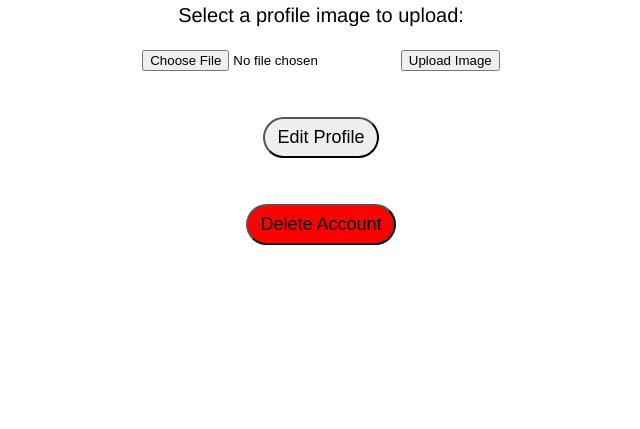
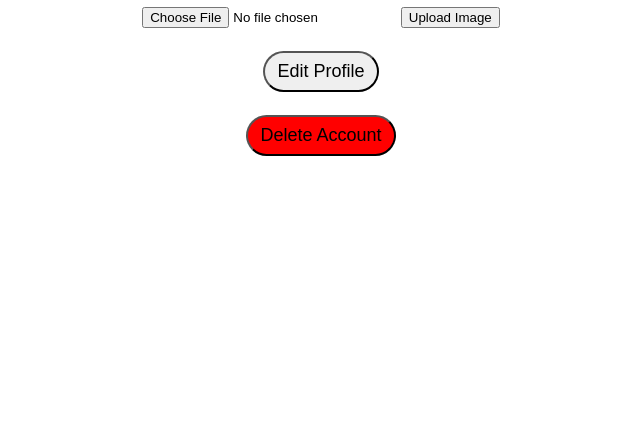
Before and after one commit to kouYang2015/owls-IlluminationMusic, a PHP site: page /user_setting.php in a window 1280 px wide. Shown: the part 371-800 px from the top of the page, without its empty margins (319-959 px from the left). Run offline with PHP 8.4, Linux system fonts and the light colour scheme; data that the repository does not hold is empty.

Commit message:
cleaned up user_settings.php

```diff
--- a/src/user_setting.php
+++ b/src/user_setting.php
@@ -56,12 +56,10 @@
   </div>
   <div class="upload">
     <form action="user_setting.php" method="post" enctype="multipart/form-data">
-      Select a profile image to upload: </p>
       <input type="file" name="fileToUpload" id="fileToUpload">
       <input type="submit" value="Upload Image" name="submit">
     </form>
   </div>
-  <br>
 
   <?php
   $usernameToSearchFor = 'johndoe123';
@@ -91,12 +89,9 @@
   ?>
 
   <br>
-  <div class="editbtn" style="text-align: center">
-    <a href="EditProfile_Email.html"><button type="submit" class="edit" id="edit" value="Edit Profile">Edit Profile</button></a>
-  </div>
-
-  <br><br>
-  <div class="delete" style="text-align: center">
+  <div style="text-align: center">
+    <a href="EditProfile.php"><button type="submit" class="edit" id="edit" value="Edit Profile">Edit Profile</button></a>
+    <br><br>
     <button type="submit" class="deletebtn" id="delete" value="delete Account">Delete Account</button>
   </div>
 
```
